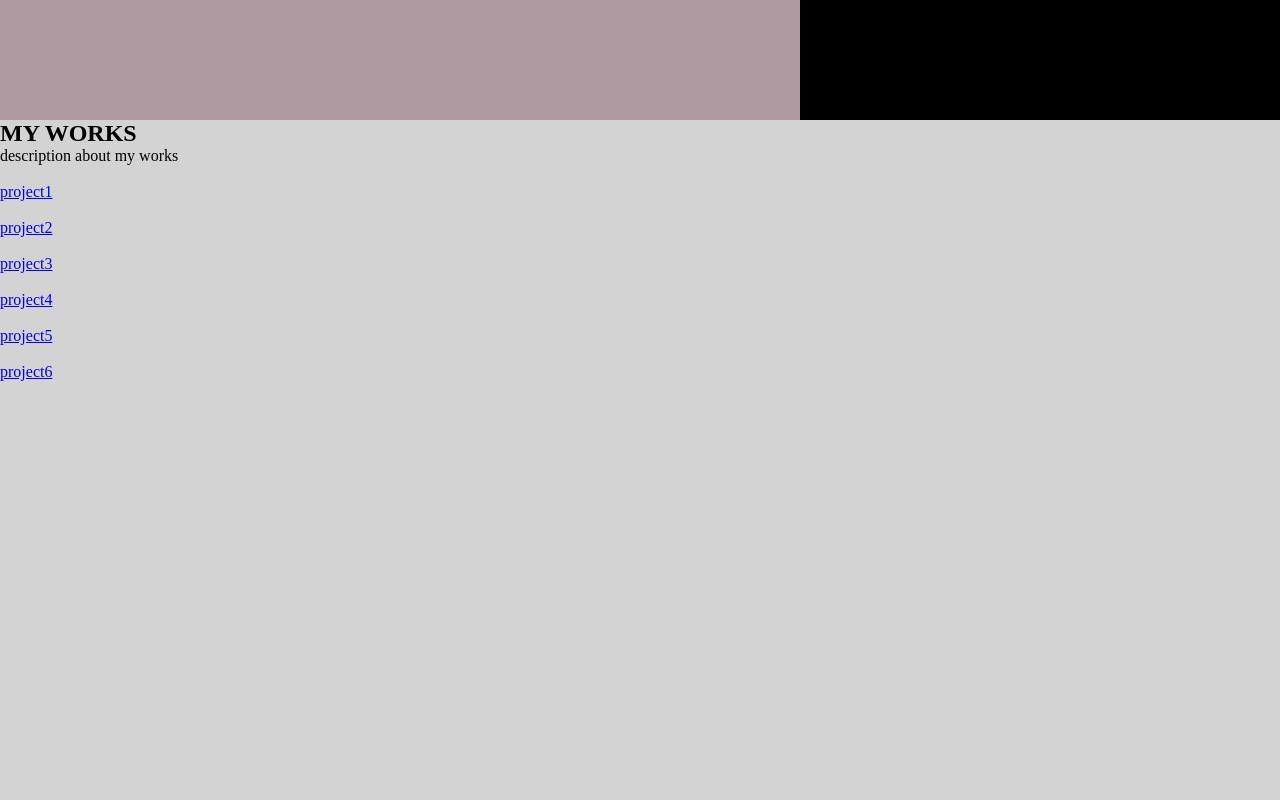
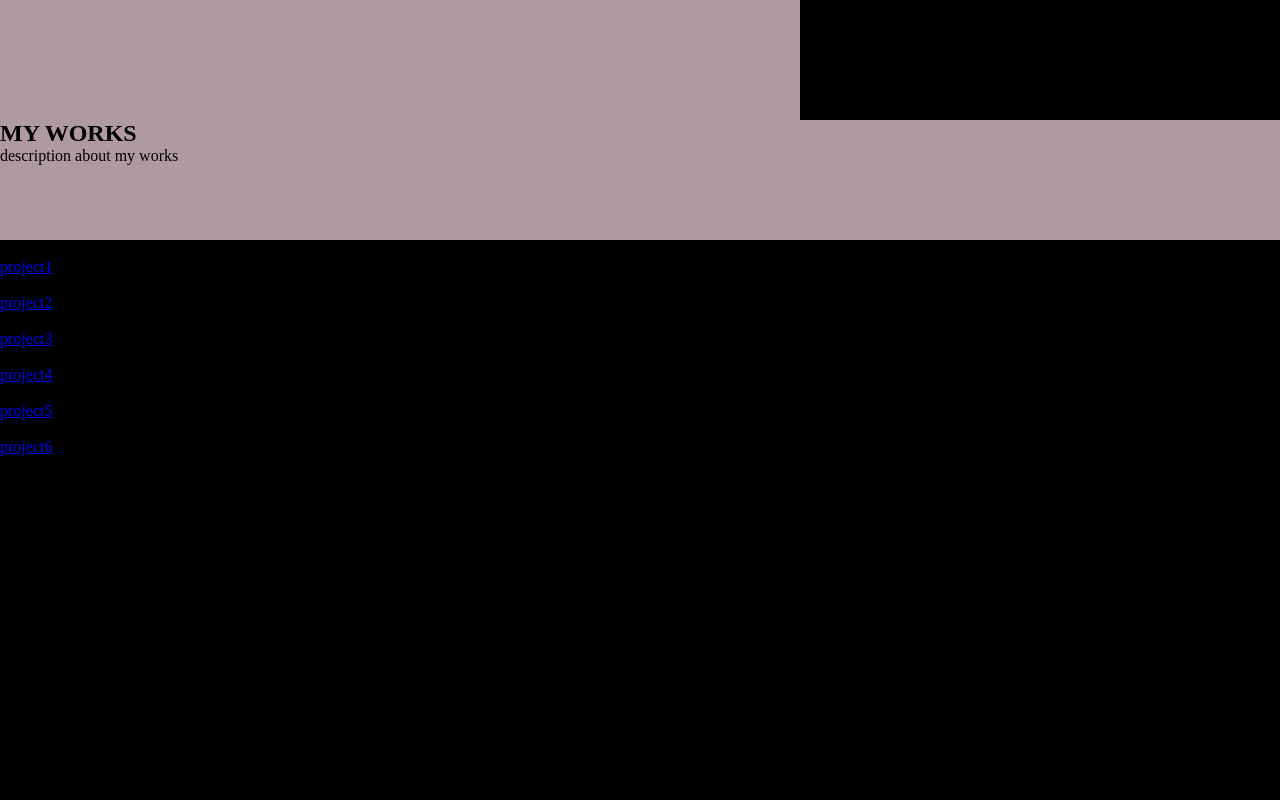
Before and after one commit to reinexxism/Personal-Project---My-website, a plain HTML site: page index.html in a window 1280 px wide. Shown: the part 1480-2280 px from the top of the page. Drawn offline with Linux system fonts and the light colour scheme.

Commit message:
color조합 어케 하지

```diff
--- a/index.html
+++ b/index.html
@@ -81,8 +81,10 @@
       <!-- WORK 부분 -->
       <section id="work">
         <div class="container">
-          <h2 class="section_title">MY WORKS</h2>
-          <p class="section_description">description about my works</p>
+          <div class="work_header">
+            <h2 class="section_title">MY WORKS</h2>
+            <p class="section_description">description about my works</p>
+          </div>
           <div class="work_project">
             <a href="#" class="project" type="blank">
               <img src="#" alt="" />
--- a/style.css
+++ b/style.css
@@ -164,3 +164,14 @@ section {
   float: left;
   background-color: var(--primary-dark);
 }
+
+/* WORK part CSS */
+#work .container {
+  background-color: var(--primary-dark);
+}
+
+#work .work_header {
+  height: 15vh;
+  width: 100%;
+  background-color: var(--secondary-dark);
+}
```
